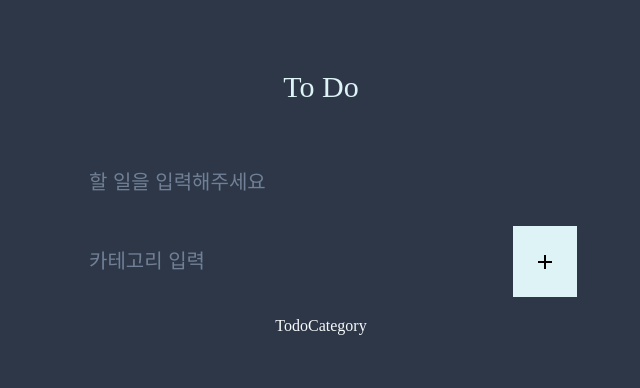
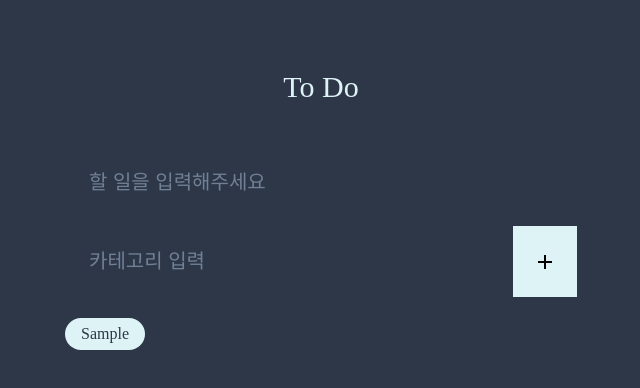
Before and after one commit to turtle601/to-do-to-do, a React (Create React App) app in the folder front/: page / in a window 1280 px wide. Both pictures are taken after typing "Sample", "Sample" into the empty fields and a click on the button 864 px from the left and 261 px from the top of the page. Shown: the top 388 px of the page, without its empty margins (319-959 px from the left). Built offline with nearby package versions, Linux system fonts and the light colour scheme.

Commit message:
feat : Tabs, Tab 구현 + TodoCategory 스타일링 #9

```diff
--- a/front/src/atoms/atom.todo.ts
+++ b/front/src/atoms/atom.todo.ts
@@ -23,7 +23,7 @@ export const todosCategorySelector = selector({
     );
 
     return categories.map(category => {
-      return [todos.filter(todo => todo.category === category)];
+      return todos.filter(todo => todo.category === category);
     });
   },
 });
--- a/front/src/components/TodoCategory.tsx
+++ b/front/src/components/TodoCategory.tsx
@@ -1,7 +1,21 @@
 import React from 'react';
+import { useRecoilValue } from 'recoil';
+
+import { todosCategorySelector } from '../atoms/atom.todo';
+import { TodoType } from '../types/type';
+
+import { Tabs, Tab } from '../styles/customs';
 
 const TodoCategory = () => {
-  return <>TodoCategory</>;
+  const todosCategory = useRecoilValue<TodoType[][]>(todosCategorySelector);
+
+  return (
+    <Tabs>
+      {todosCategory.map(todo => {
+        return <Tab key={todo[0].category}>{todo[0].category}</Tab>;
+      })}
+    </Tabs>
+  );
 };
 
 export default TodoCategory;
--- a/front/src/styles/customs.ts
+++ b/front/src/styles/customs.ts
@@ -56,3 +56,38 @@ export const Button = styled.button`
     `;
   }}
 `;
+
+export const Tabs = styled.ul`
+  width: 512px;
+
+  display: flex;
+  flex-wrap: wrap;
+
+  gap: 10px;
+`;
+
+export const Tab = styled.li`
+  border-radius: 20px;
+  display: flex;
+  align-items: center;
+  justify-content: center;
+
+  cursor: pointer;
+  transition: 0.1s background ease-in;
+
+  &:hover {
+    opacity: 0.8;
+  }
+
+  ${({ theme }) => {
+    return css`
+      padding-left: ${theme.space[4]};
+      padding-right: ${theme.space[4]};
+
+      padding-top: ${theme.space[2]};
+      padding-bottom: ${theme.space[2]};
+      color: ${theme.color.bgColor};
+      background-color: ${theme.color.primary};
+    `;
+  }}
+`;
```
